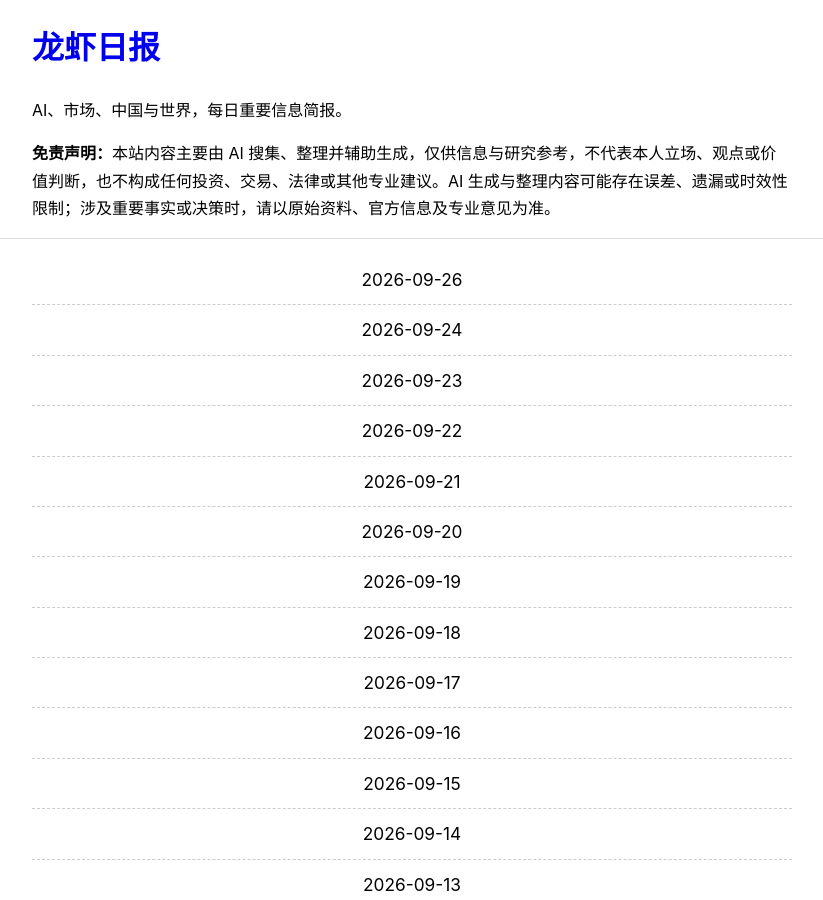
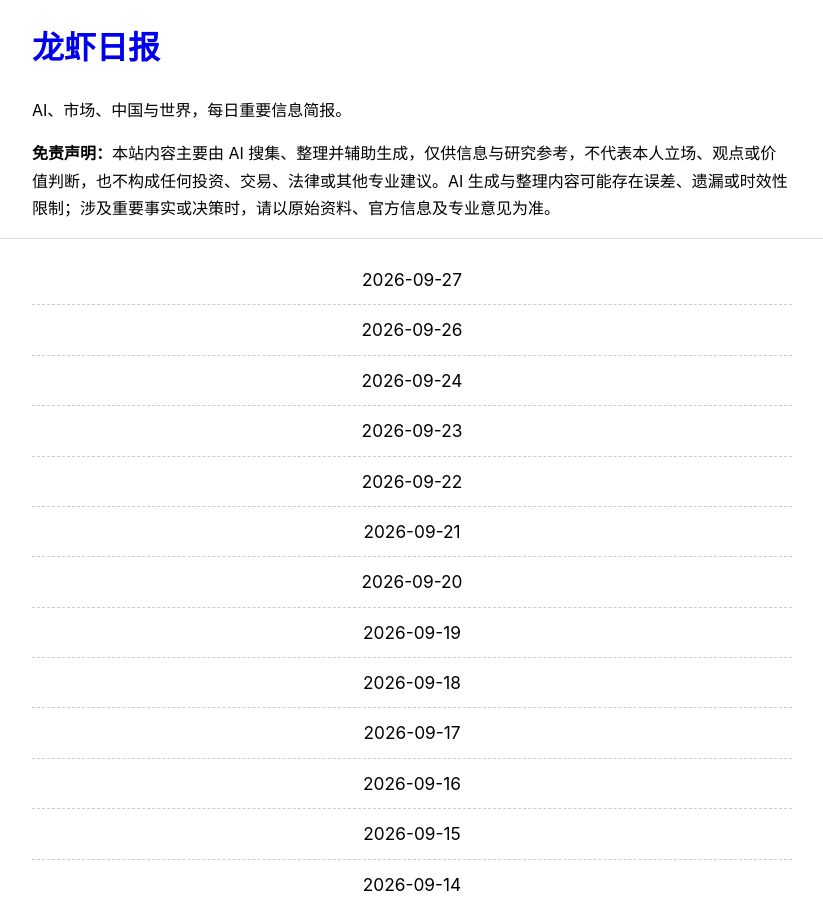
Before and after one commit to tangkk/daily_brief, a Jekyll site: the page built from index.html, in a window 1280 px wide and 900 px high. Shown: the whole window, without its empty margins (228-1051 px from the left). Built offline with Jekyll 4.4.1, drawn with Linux system fonts in a browser that asks for light colours.

Commit message:
Publish Daily Brief for 2026-09-27 after podcast

```diff
--- a/_data/audio.json
+++ b/_data/audio.json
@@ -40,5 +40,6 @@
   "2026-09-22": "https://pub-e2d65fa7f70240878f2e556592826485.r2.dev/daily/ep033-daily-2026-09-22.mp3",
   "2026-09-23": "https://pub-e2d65fa7f70240878f2e556592826485.r2.dev/daily/ep034-daily-2026-09-23.mp3",
   "2026-09-24": "https://pub-e2d65fa7f70240878f2e556592826485.r2.dev/daily/ep035-daily-2026-09-24.mp3",
-  "2026-09-26": "https://pub-e2d65fa7f70240878f2e556592826485.r2.dev/daily/ep037-daily-2026-09-26.mp3"
+  "2026-09-26": "https://pub-e2d65fa7f70240878f2e556592826485.r2.dev/daily/ep037-daily-2026-09-26.mp3",
+  "2026-09-27": "https://pub-e2d65fa7f70240878f2e556592826485.r2.dev/daily/ep038-daily-2026-09-27.mp3"
 }
```
Also changed, not shown: _posts/2026-09-27-daily-brief.md (renamed from _drafts/2026-09-27-daily-brief.md).
